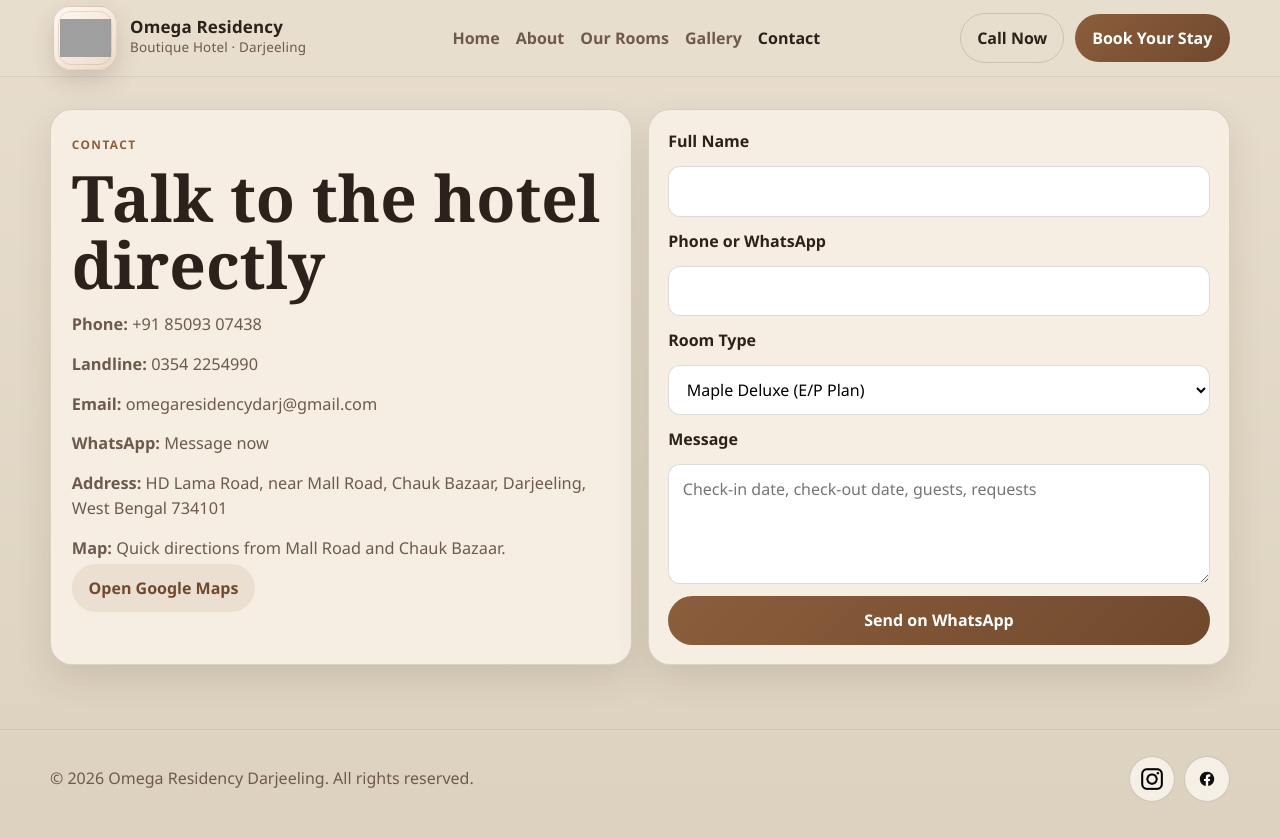
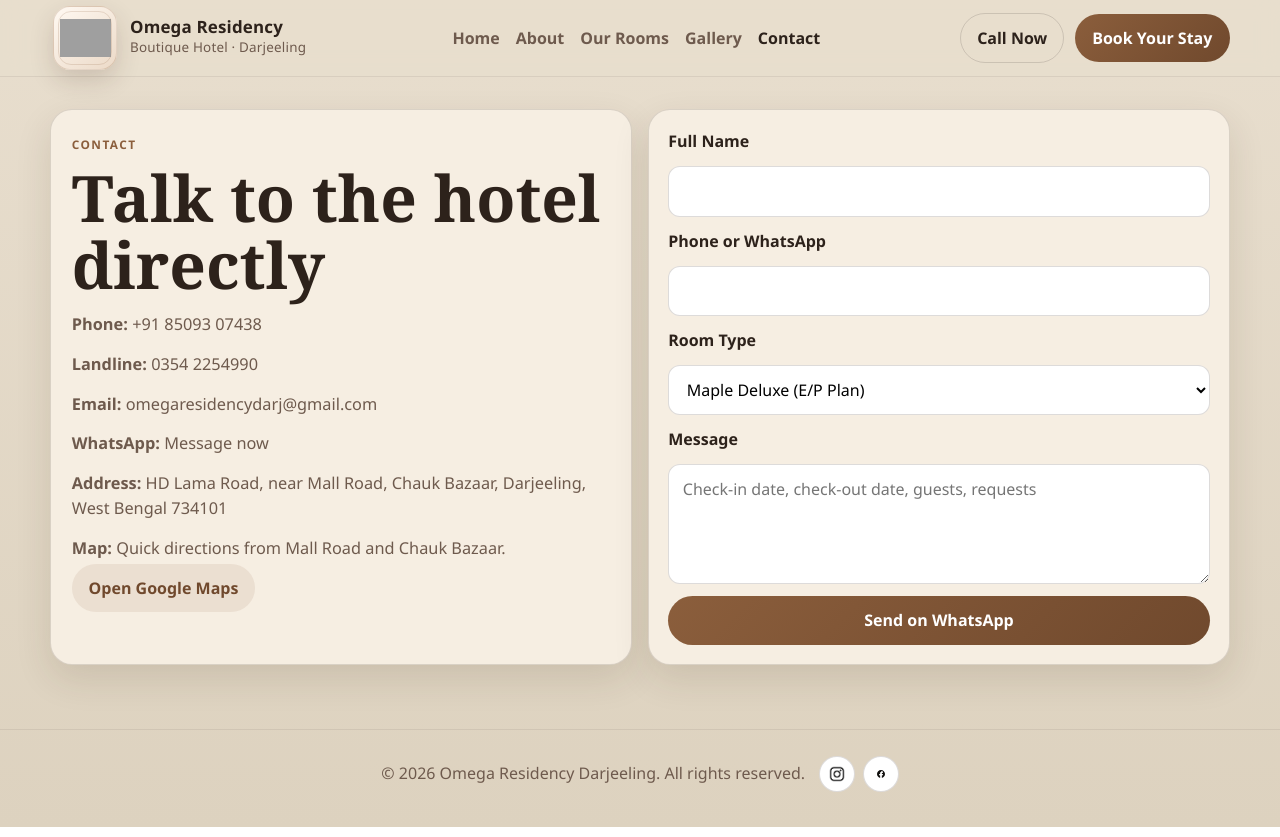
Before and after one commit to omegaresidencydarj-spec/omega_residency_website, a plain HTML site: page contact.html in a window 1280 px wide. Drawn offline with Linux system fonts and the light colour scheme; grey boxes are pictures that could not be loaded.

Commit message:
Add social icon.

```diff
--- a/contact.html
+++ b/contact.html
@@ -71,10 +71,10 @@
       <span>© 2026 Omega Residency Darjeeling. All rights reserved.</span>
       <div class="contact-social" aria-label="Social links">
         <a class="social-icon-link" href="https://www.instagram.com/omegaresidency/" target="_blank" rel="noreferrer" aria-label="Instagram">
-          <img class="social-icon instagram-icon" src="Images/instagram-logo-instagram-logo-transparent-instagram-icon-transparent-free-free-png.png" alt="Instagram" />
+          <img class="social-icon" src="Images/instagram-logo-instagram-logo-transparent-instagram-icon-transparent-free-free-png.png" alt="Instagram" width="20" height="20" loading="lazy" decoding="async" />
         </a>
         <a class="social-icon-link" href="https://www.facebook.com/omegaresidencydarjeeling/" target="_blank" rel="noreferrer" aria-label="Facebook">
-          <img class="social-icon facebook-icon" src="Images/Facebook-f_Logo-Black-Logo.wine.svg" alt="Facebook" />
+          <img class="social-icon" src="Images/Facebook-f_Logo-Black-Logo.wine.svg" alt="Facebook" width="20" height="20" loading="lazy" decoding="async" />
         </a>
       </div>
     </div>
--- a/styles.css
+++ b/styles.css
@@ -755,21 +755,23 @@ body.calendar-open {
 }
 
 .contact-footer-row {
+  justify-content: center;
   align-items: center;
+  gap: 0.9rem;
 }
 
 .contact-social {
   display: flex;
   align-items: center;
-  gap: 0.55rem;
+  gap: 0.45rem;
 }
 
 .social-icon-link {
-  width: 46px;
-  height: 46px;
+  width: 36px;
+  height: 36px;
   border-radius: 999px;
-  border: 1px solid rgba(45, 34, 27, 0.2);
-  background: #f6efe6;
+  border: 1px solid rgba(45, 34, 27, 0.16);
+  background: #fff;
   display: inline-flex;
   align-items: center;
   justify-content: center;
@@ -784,18 +786,10 @@ body.calendar-open {
 }
 
 .social-icon-link .social-icon {
-  width: 24px;
-  height: 24px;
+  width: 18px;
+  height: 18px;
   object-fit: contain;
   display: block;
-}
-
-.social-icon-link .instagram-icon {
-  transform: scale(1.2);
-}
-
-.social-icon-link .facebook-icon {
-  transform: scale(1.35);
 }
 
 label { font-weight: 600; }
```
